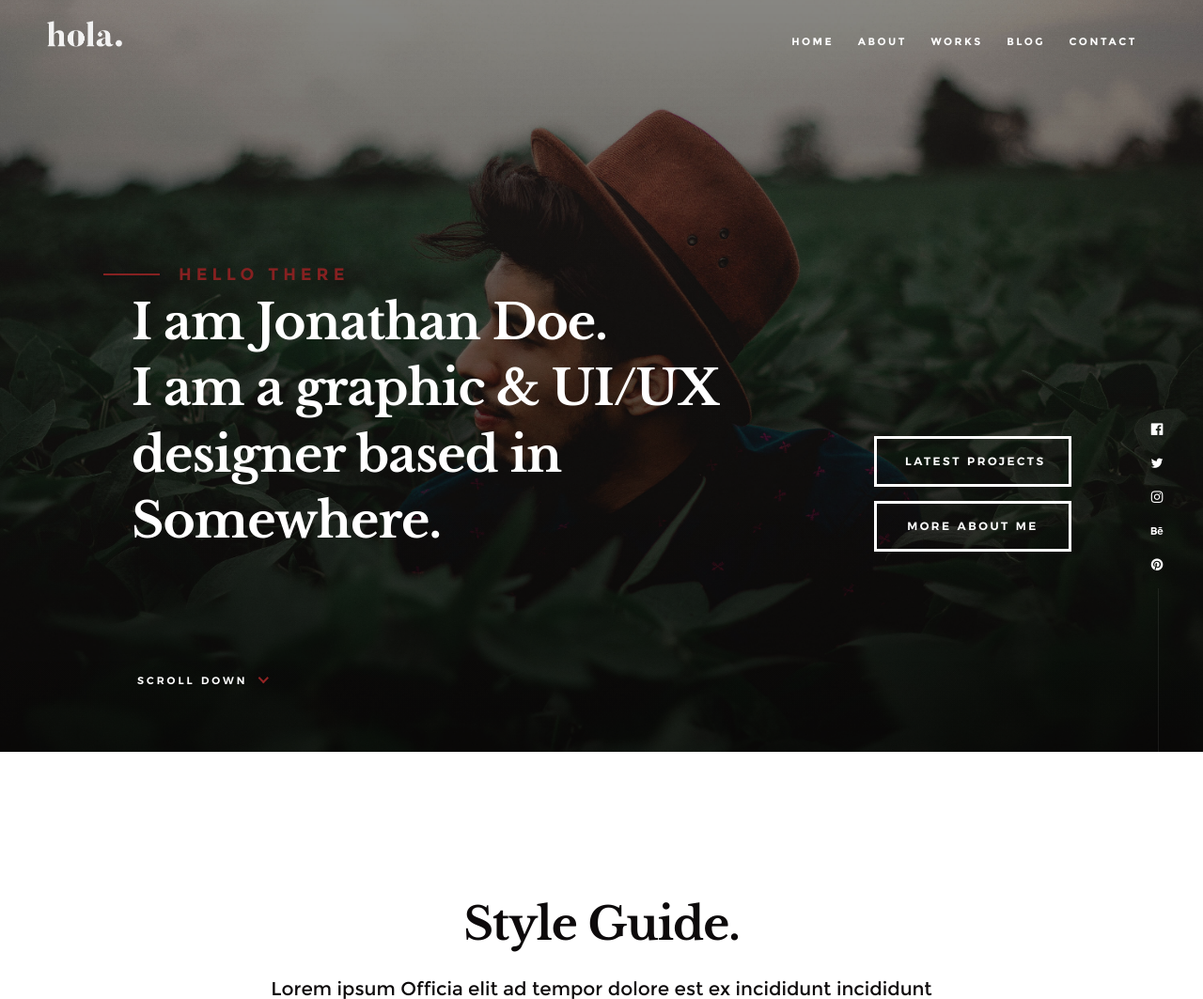
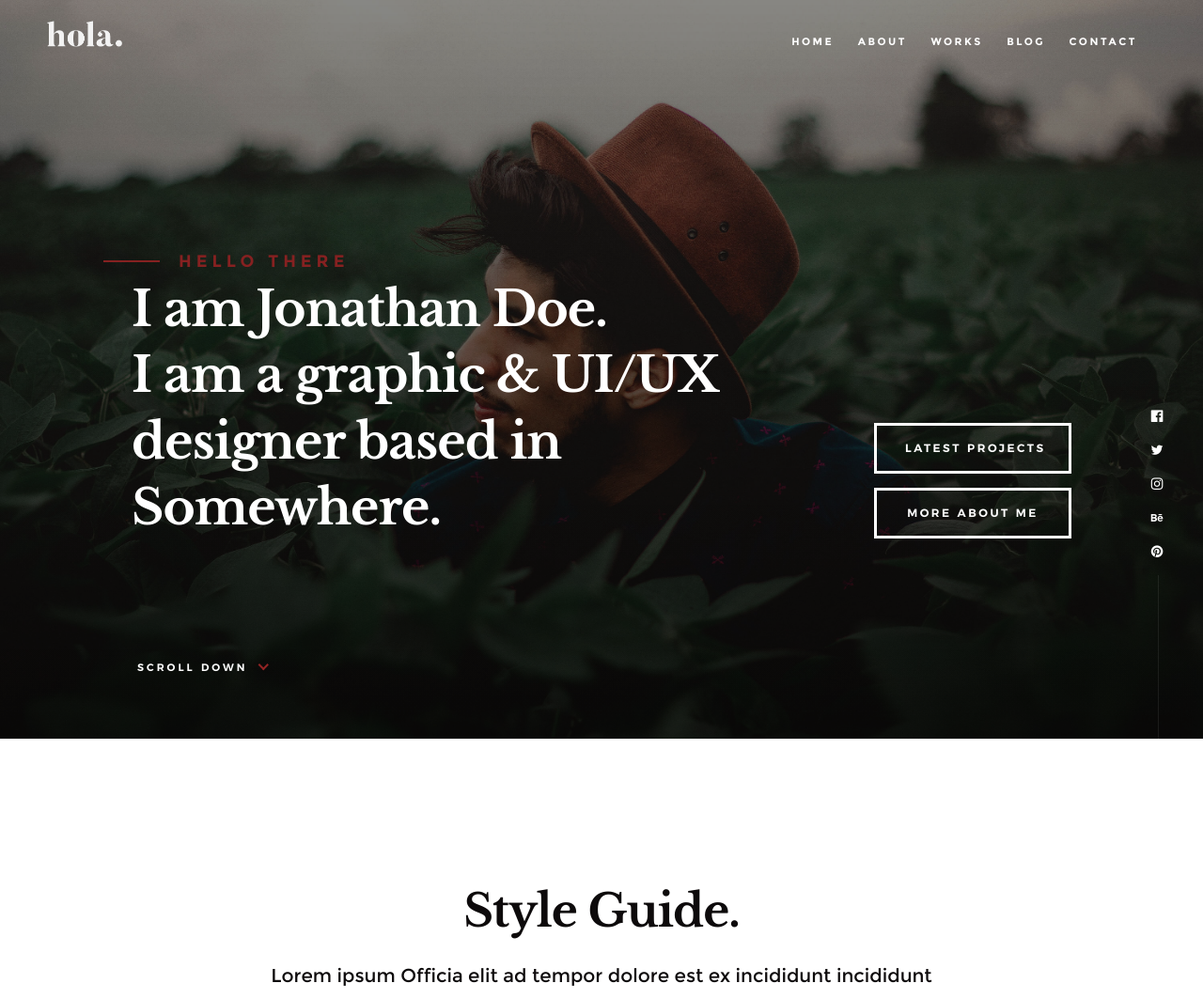
Before and after one commit to Rikesh-Patel/Resume, a PHP site: page /styles.html in a window 1280 px wide. Shown: the top 1063 px of the page at 94% size. Run offline with PHP 8.4, Linux system fonts and the light colour scheme.

Commit message:
Initial Commit

```diff
--- a/css/main.css
+++ b/css/main.css
@@ -1724,7 +1724,7 @@ button::-moz-focus-inner, input::-moz-focus-inner {
 
 .s-home {
     width: 100%;
-    height: 100%;
+    height: 80%;
     min-height: 786px;
     background-color: transparent;
     position: relative;
```
